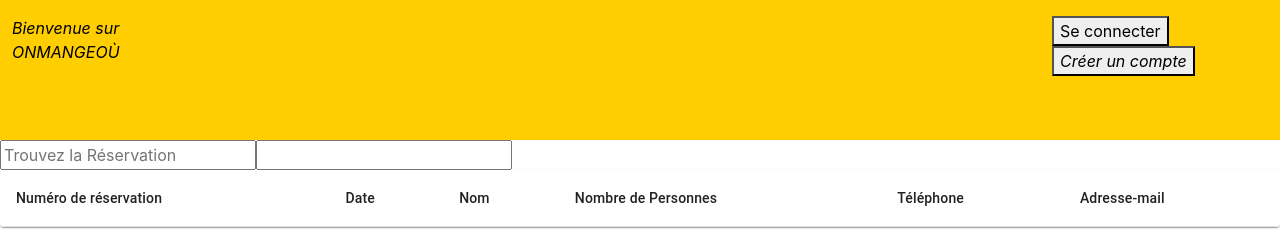
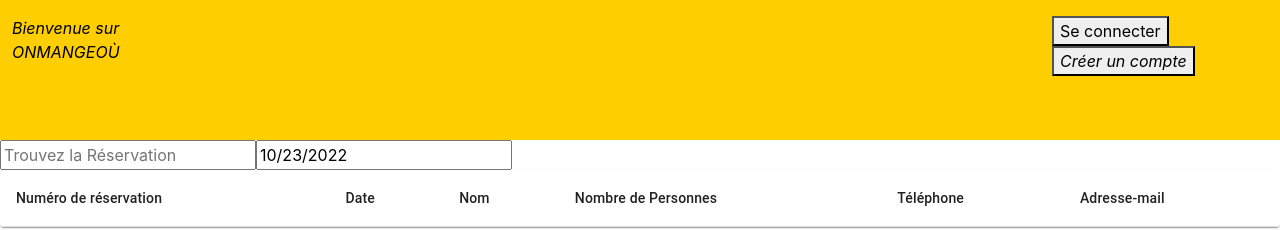
Before and after one commit to Mux199/ONMANGEOU, a React (Create React App) app in the folder front-end/: page /proProfil in a window 1280 px wide. Shown: the top 230 px of the page. Built offline with nearby package versions, Linux system fonts and the light colour scheme.

Commit message:
Update ProProfil.jsx

```diff
--- a/front-end/src/pages/ProProfil.jsx
+++ b/front-end/src/pages/ProProfil.jsx
@@ -36,12 +36,11 @@ import 'react-datepicker/dist/react-datepicker.css';
                     setQuery(e.target.value.toLowerCase())
                 }}
             />
-                <DatePicker>
-                    <DatePicker
-                        selected={startDate}
-                        onChange={date => setStartDate(date)}
-                    />
-                </DatePicker>
+                <DatePicker
+                    selected={startDate}
+                    onChange={date => setStartDate(date)}
+                    minDate={new Date()}
+                />
             <Table_Reservation data={filterData}/>
             </div>
 
```
